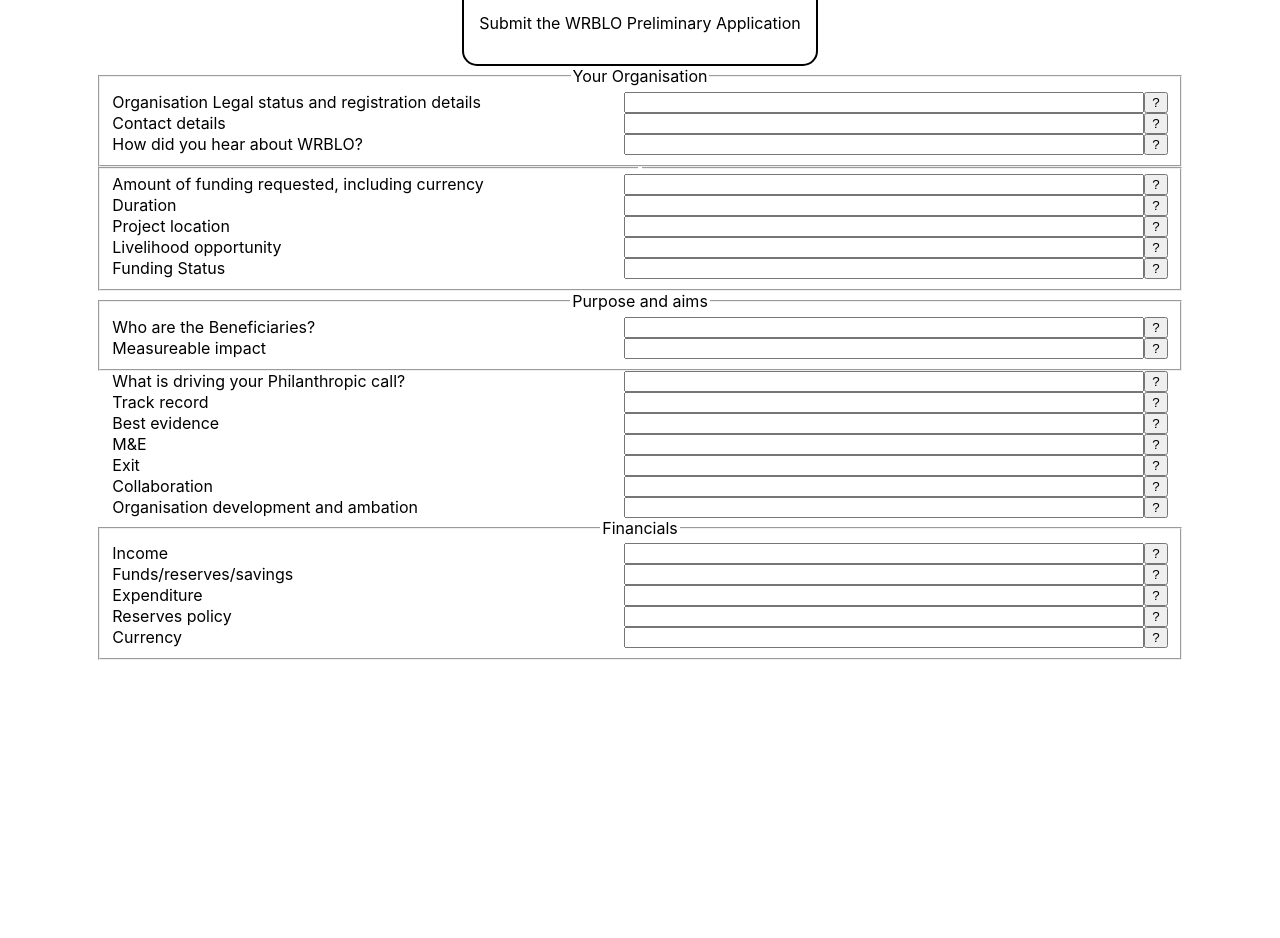
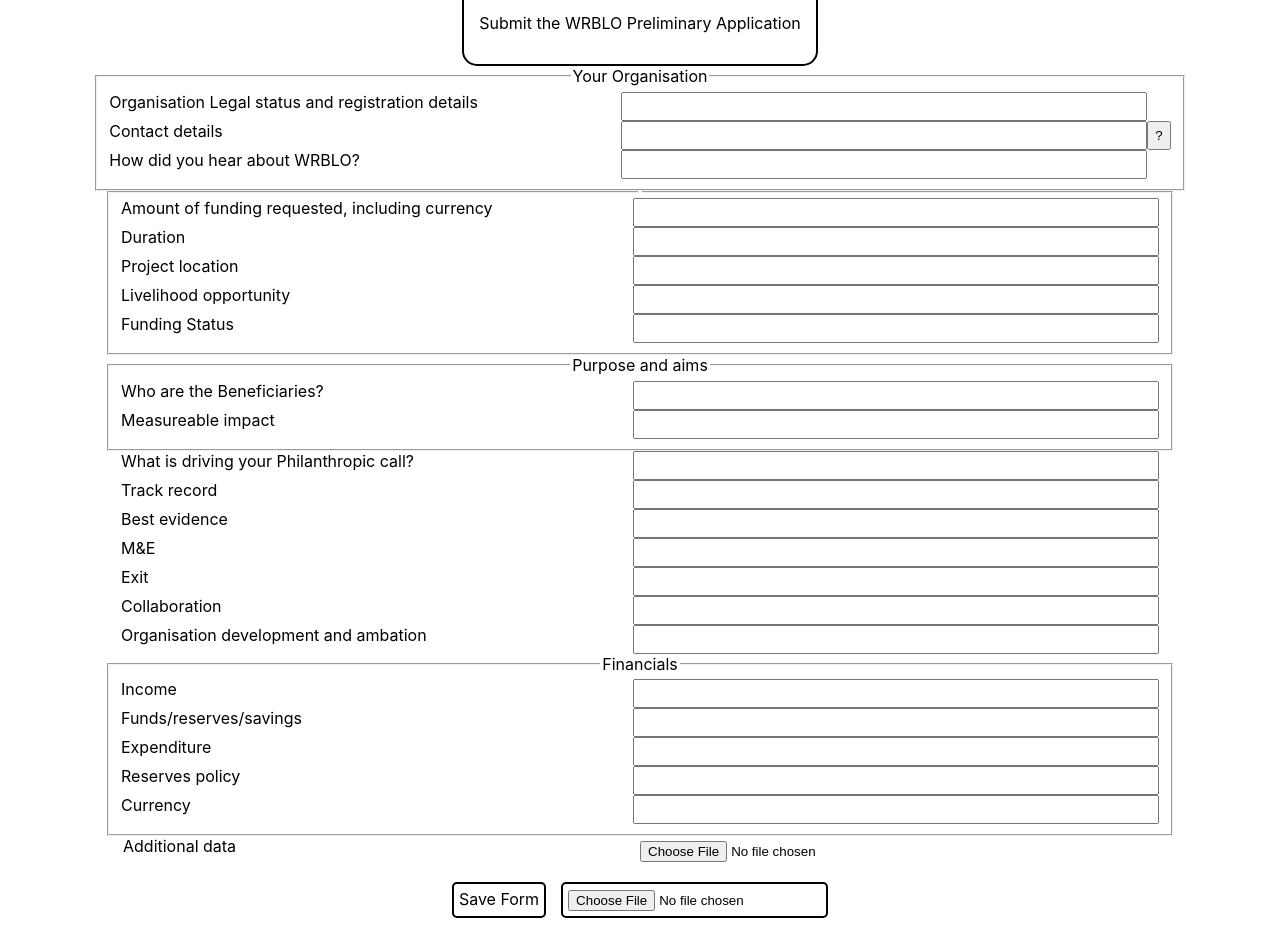
Before and after one commit to Raxxius/wrblo-apply-v2-form, a React (Create React App) app: page / in a window 1280 px wide. Shown: the part 40-978 px from the top of the page. Before the commit the page ends 800 px from the top, so only its background shows below. Built offline with nearby package versions, Linux system fonts and the light colour scheme.

Commit message:
reworking submit button

```diff
--- a/package.json
+++ b/package.json
@@ -6,6 +6,7 @@
     "@testing-library/jest-dom": "^5.16.5",
     "@testing-library/react": "^13.4.0",
     "@testing-library/user-event": "^13.5.0",
+    "emailjs-com": "^3.2.0",
     "react": "^18.2.0",
     "react-dom": "^18.2.0",
     "react-scripts": "5.0.1",
--- a/src/Components/FormBuilder.jsx
+++ b/src/Components/FormBuilder.jsx
@@ -37,6 +37,16 @@
         flexDirection: "row",
     }
 
+    let helpButton = ''
+
+    if (props.helpButton != undefined)  {
+        helpButton = <button className="help" onClick={handleHelpButton}>?</button>
+    }
+
+    function handleHelpButton() {
+        alert(props.helpButton)
+    }
+
     function handleChange(event) {
         const newFormData = props.formData.map(form => {
             if (form.id === event.target.id) {
@@ -53,7 +63,6 @@
             return form
         })
         props.setFormData(newFormData)
-
 
     }
         return (
@@ -80,12 +89,11 @@
                 style={{
                     width: '40vw',
                     textAlign: 'left',
+                    padding: '5px',
                 }}
             >
             </input>
-            <button className="help">
-                ?
-            </button>
+            {helpButton}
         </div>
         )
 }
@@ -105,7 +113,8 @@
         padding: "20px"
     }
 
-    function handleSubmit() {
+    /* Handle Save */
+    function handleSave() {
         alert("submitting application form")
         const submitData = JSON.stringify(formData);
         const blob = new Blob([submitData], { type: "text/plain" });
@@ -114,6 +123,14 @@
         link.download = "form-data.json";
         link.href = url;
         link.click();
+    }
+
+    function handleLoad(e) {
+        console.log(e.target)
+    }
+
+    function handleSubmit() {
+
     }
 
     const formItems = formData.map(form => {
@@ -167,6 +184,46 @@
                 <p>Submit the WRBLO Preliminary Application</p>
             </div>
             {formItems}
+
+            <div
+                className='save-load-button'
+                style={{
+                    display: 'flex'
+                }}
+            >
+                <div
+                    className='save-button'
+                    style={{
+                        cursor: 'pointer',
+                        border: '2px solid black',
+                        padding: '5px',
+                        borderRadius: '5px',
+                        marginTop: '15px',
+                    }}
+                    onClick={handleSave}
+                >
+                    Save Form
+                </div>
+                <div
+                    className='save-button'
+                    style={{
+                        cursor: 'pointer',
+                        border: '2px solid black',
+                        padding: '5px',
+                        borderRadius: '5px',
+                        marginTop: '15px',
+                        marginLeft: '15px'
+                    }}
+                >
+                    <input
+                        type="file"
+                        name="load"
+                        onChange={handleLoad}
+                    />
+
+                </div>
+            </div>
+
         </div>
     )
 
--- a/src/Tests/Example.jsx
+++ b/src/Tests/Example.jsx
@@ -17,6 +17,7 @@
                 formTitle: 'Contact details',
                 formText: '',
                 maxCharacter: 150,
+                helpButton: `The first and usually the easiest part of the application asks for the applicant group's name, address, and telephone/fax numbers. However, WRBLO will expect the most senior person or chairperson to be the designated contact for signing contracts etc if you are successful be sure to have someone who can sign the application on the organisation’s behalf listed as the key contact.`
             },
             {
                 id: '3',
@@ -173,8 +174,12 @@
                 formText: '',
                 maxCharacter: 150,
             }]
-
         },
+        {
+            id: '26',
+            listType: 'file',
+            formTitle: 'Additional data'
+        }
     ]
 }
 
```
Also changed, not shown: 2 other files (tests, documents, lock files or other folders).
